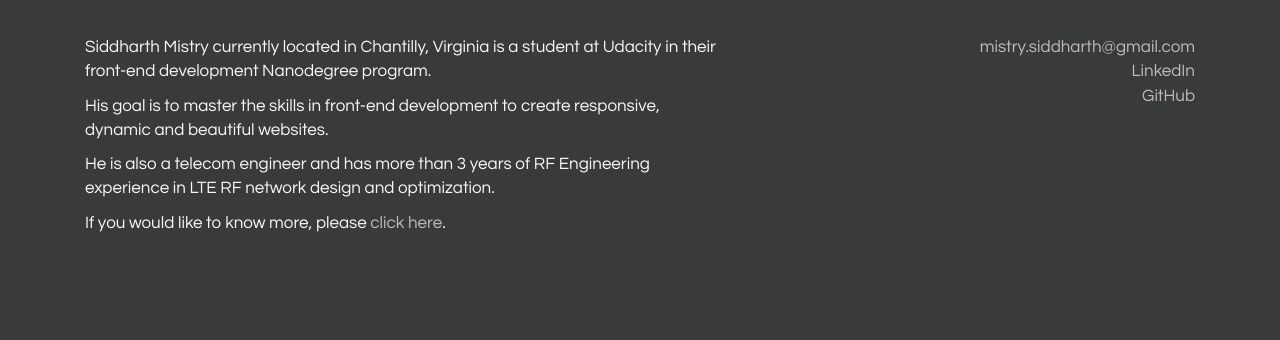
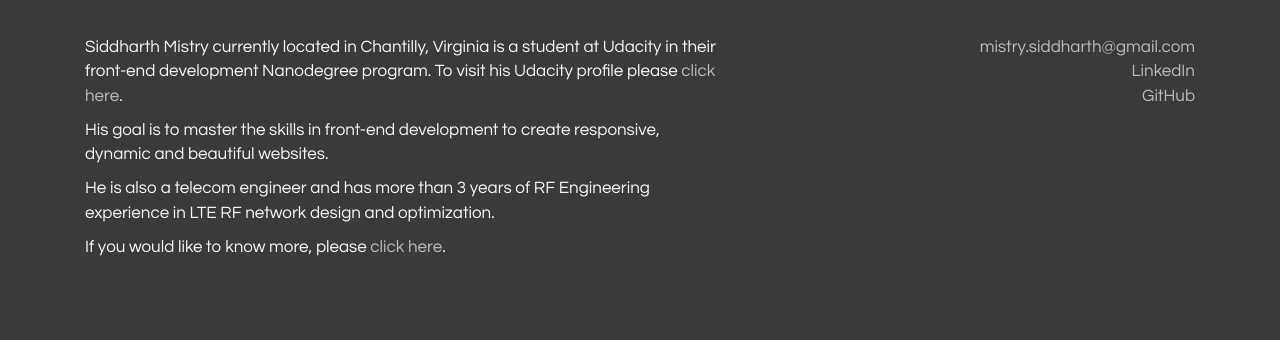
Before and after one commit to mistry-siddharth/mistry-siddharth.github.io, a plain HTML site: page index.html in a window 1280 px wide. Shown: the part 148-488 px from the top of the page. Drawn offline with nearby package versions, Linux system fonts and the light colour scheme; some packages are replaced by stand-ins of ours; a script that the page names is missing.

Commit message:
profile description update

```diff
--- a/index.html
+++ b/index.html
@@ -48,7 +48,7 @@
 	<section class="container" id="about">
 		<h2 class="row text-center">About</h2>
 		<div class="col-md-7">
-			<p>Siddharth Mistry currently located in Chantilly, Virginia is a student at Udacity in their front-end development Nanodegree program.</p>
+			<p>Siddharth Mistry currently located in Chantilly, Virginia is a student at Udacity in their front-end development Nanodegree program. To visit his Udacity profile please <a href="https://profiles.udacity.com/u/siddharthmistry" target="_blank">click here</a>.</p>
 			<p>His goal is to master the skills in front-end development to create responsive, dynamic and beautiful websites.</p>
 			<p>He is also a telecom engineer and has more than 3 years of RF Engineering experience in LTE RF network design and optimization.</p>
 			<p>If you would like to know more, please <a href="https://about.me/siddharthmistry" target="_blank">click here</a>.</p>
```
